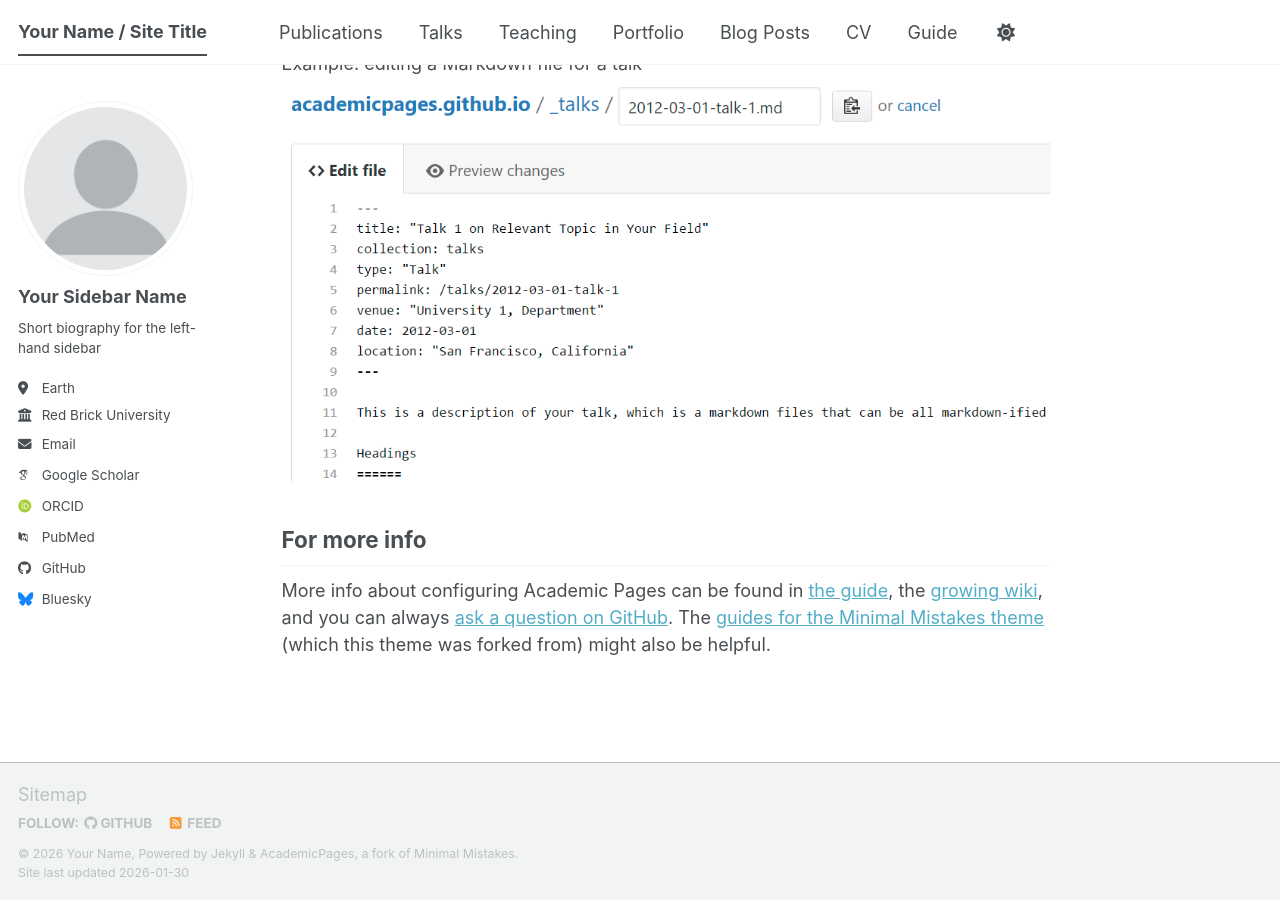
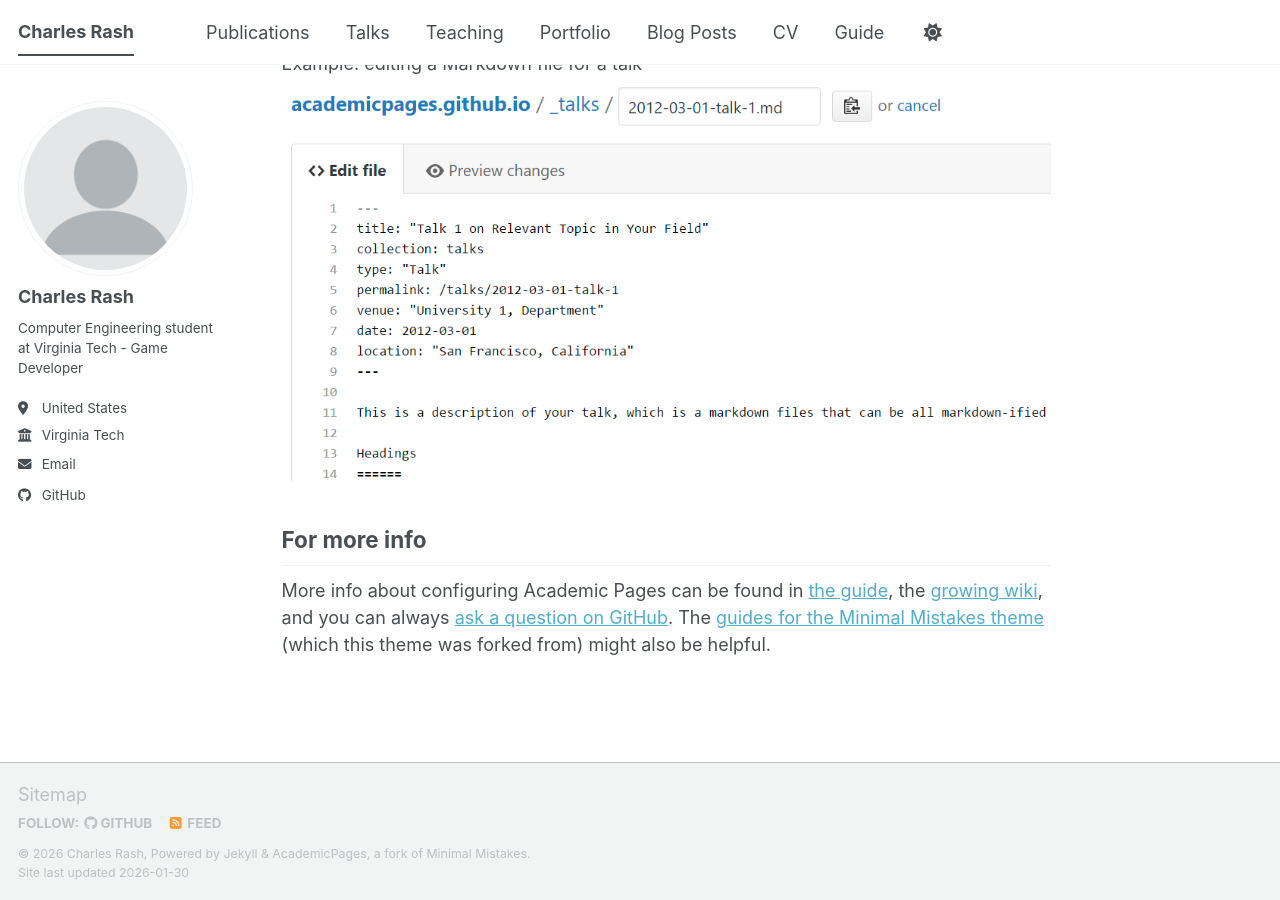
Before and after one commit to charlierash/charlierash.github.io, a Jekyll site: the page built from _pages/about.md, in a window 1280 px wide and 900 px high, scrolled down 2720 px. Built offline with Jekyll 4.4.1, drawn with Linux system fonts in a browser that asks for light colours; some web fonts are replaced; a script bundle is joined from its source files by our own code; library files that are not in the unit come from our copies.

Commit message:
Filled out the Basic Site Settings and Biographical Information sections. Added github username to Repositories and software development.

```diff
--- a/_config.yml
+++ b/_config.yml
@@ -9,14 +9,14 @@
 # Basic Site Settings
 locale                   : "en-US"
 site_theme               : "default" # The available themes options are "default", "air", "sunrise", "mint", "dirt" and "contrast"
-title                    : "Your Name / Site Title"
+title                    : "Charles Rash"
 title_separator          : "-"
-name                     : &name "Your Name"
-description              : &description "Your Name's academic portfolio"   # Update this with a general description of your site, this is the default if not overridden by a page
+name                     : &name "Charles Rash"
+description              : &description "Charles Rash's academic portfolio"   # Update this with a general description of your site, this is the default if not overridden by a page
 url                      : https://academicpages.github.io # The base hostname & protocol for your site e.g. "https://[your GitHub username].github.io",
                                                            # or if you already have some other page hosted on Github then use "https://[your GitHub username].github.io/[Your Repo Name]"
 baseurl                  : "" # the subpath of your site, e.g. "/blog"
-repository               : "academicpages/academicpages.github.io"
+repository               : "charlierash/charlierash.github.io"
 
 # Site Author - The following control what appear as part of the author content on the side bar.
 #               If a field is blank the icon and link will not appear, otherwise it will be shown.
@@ -24,24 +24,24 @@ repository               : "academicpages/academicpages.github.io"
 author:
   # Biographic information
   avatar           : "profile.png"
-  name             : "Your Sidebar Name"
+  name             : "Charles Rash"
   pronouns         : # example: "she/her"
-  bio              : "Short biography for the left-hand sidebar"
-  location         : "Earth"
-  employer         : "Red Brick University"
+  bio              : "Computer Engineering student at Virginia Tech - Game Developer"
+  location         : "United States"
+  employer         : "Virginia Tech"
   uri              : # URL
-  email            : "none@example.org"
+  email            : "charlie28@vt.edu"
 
   # Academic websites
   academia         : # URL
   arxiv            : # URL - Update with the correct link to your profile
-  googlescholar    : "https://scholar.google.com/citations?user=PS_CX0AAAAAJ"
+  googlescholar    : # URL
   inspire-hep      : # URL
   impactstory      : # URL
-  orcid            : "https://orcid.org/yourorcidurl"
+  orcid            : # URL
   semantic         : # URL
   ssrn             : # URL
-  pubmed           : "https://www.ncbi.nlm.nih.gov/pubmed/?term=john+snow"
+  pubmed           : # URL
   researchgate     : # URL
   scopus           : # URL
   zotero           : # URL
@@ -51,13 +51,13 @@ author:
   bitbucket        : # Username - Update with your username on the site
   codepen          : # Username
   dribbble         : # Username
-  github           : "academicpages"
+  github           : "charlierash"
   kaggle           : # Username
   stackoverflow    : # User number or user number and name (i.e., use "1" or "1/jeff-atwood")
 
   # Social media
   artstation       : # Username
-  bluesky          : "bsky.app" # Replace this with you Bluesky username
+  bluesky          : # Replace this with you Bluesky username
   facebook         : # Username
   flickr           : # Username
   foursquare       : # Username
```
